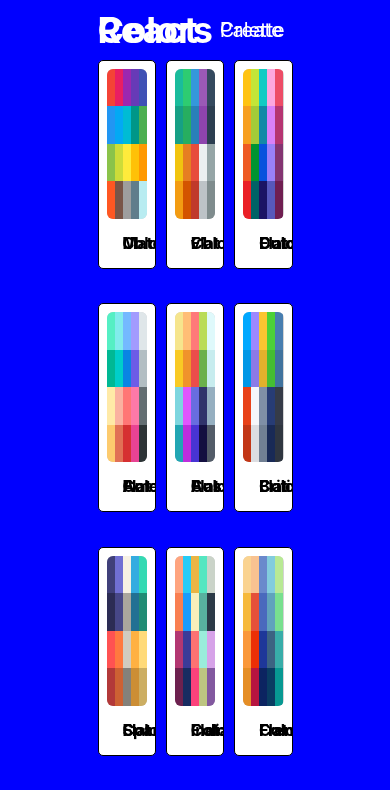
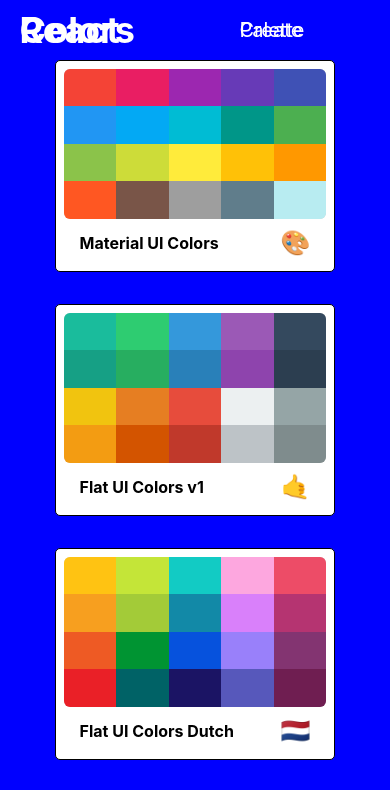
Before and after one commit to Tasups/React-Color-Project, a React (Create React App) app: page / in a window 390 px wide. Shown: the top 790 px of the page. Built offline with nearby package versions, Linux system fonts and the light colour scheme.

Commit message:
Make PaletteList responsive

```diff
--- a/src/MiniPalette.js
+++ b/src/MiniPalette.js
@@ -16,6 +16,11 @@
       opacity: 1
     }
   },
+  ["@media screen and (max-width: 615px)"]: {
+  root: {
+    height: "170px",
+  }
+},
   colors: {
     display: "flex",
     flexWrap: "wrap",
@@ -35,6 +40,11 @@
     fontSize: "1rem",
     position: "relative"
   },
+  ["@media screen and (max-width: 980px)"]: {
+  title: {
+    paddingBottom: "0.8rem",
+  }
+},
   emoji: {
     marginLeft: "0.5rem",
     fontSize: "1.5rem"
--- a/src/PaletteList.js
+++ b/src/PaletteList.js
@@ -13,12 +13,13 @@
     justifyContent: "center"
     },
   container: {
-    width: "50%",
+    width: "90%",
     display: 'flex',
     alignItems: 'flex-start',
     flexDirection: 'column',
     flexWrap: 'wrap',
   },
+
   nav: {
     fontSize: "1.5rem",
     color: 'white',
@@ -37,8 +38,22 @@
     width: '100%',
     display: 'grid',
     gridTemplateColumns: 'repeat(3, 30%)',
-    gridGap: '5%'
+    gridGap: '5%',
+    paddingBottom: "1rem",
+    marginBottom: "1rem"
+  },
+  ["@media screen and (max-width: 980px)"]: {
+  palettes: {
+    gridTemplateColumns: 'repeat(2, 48%)'
   }
+},
+["@media screen and (max-width: 615px)"]: {
+  palettes: {
+    gridTemplateColumns: 'repeat(1, 80%)',
+    justifyContent: "center",
+    gridGap: "2rem"
+  }
+}
 }
 
 class PaletteList extends Component {
--- a/src/seedColors.js
+++ b/src/seedColors.js
@@ -81,8 +81,8 @@
     ]
   },
   {
-    paletteName: "Flat UI Colors American",
-    id: "flat-ui-colors-american",
+    paletteName: "Flat UI Colors US",
+    id: "flat-ui-colors-us",
     emoji: "🇺🇸",
     colors: [
       { name: "LightGreenishBlue", color: "#55efc4" },
```
Also changed, not shown: src/BugTracker.txt.
